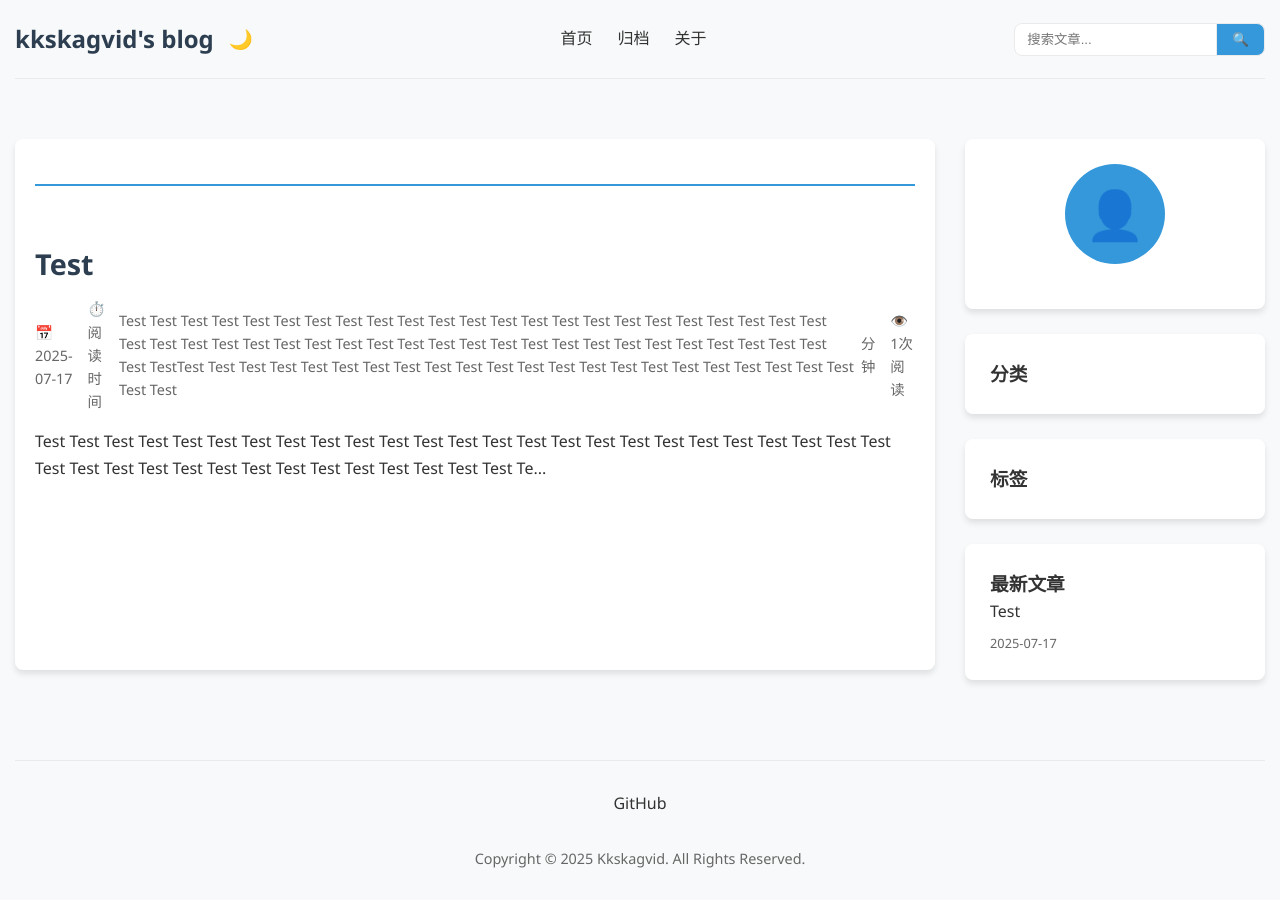
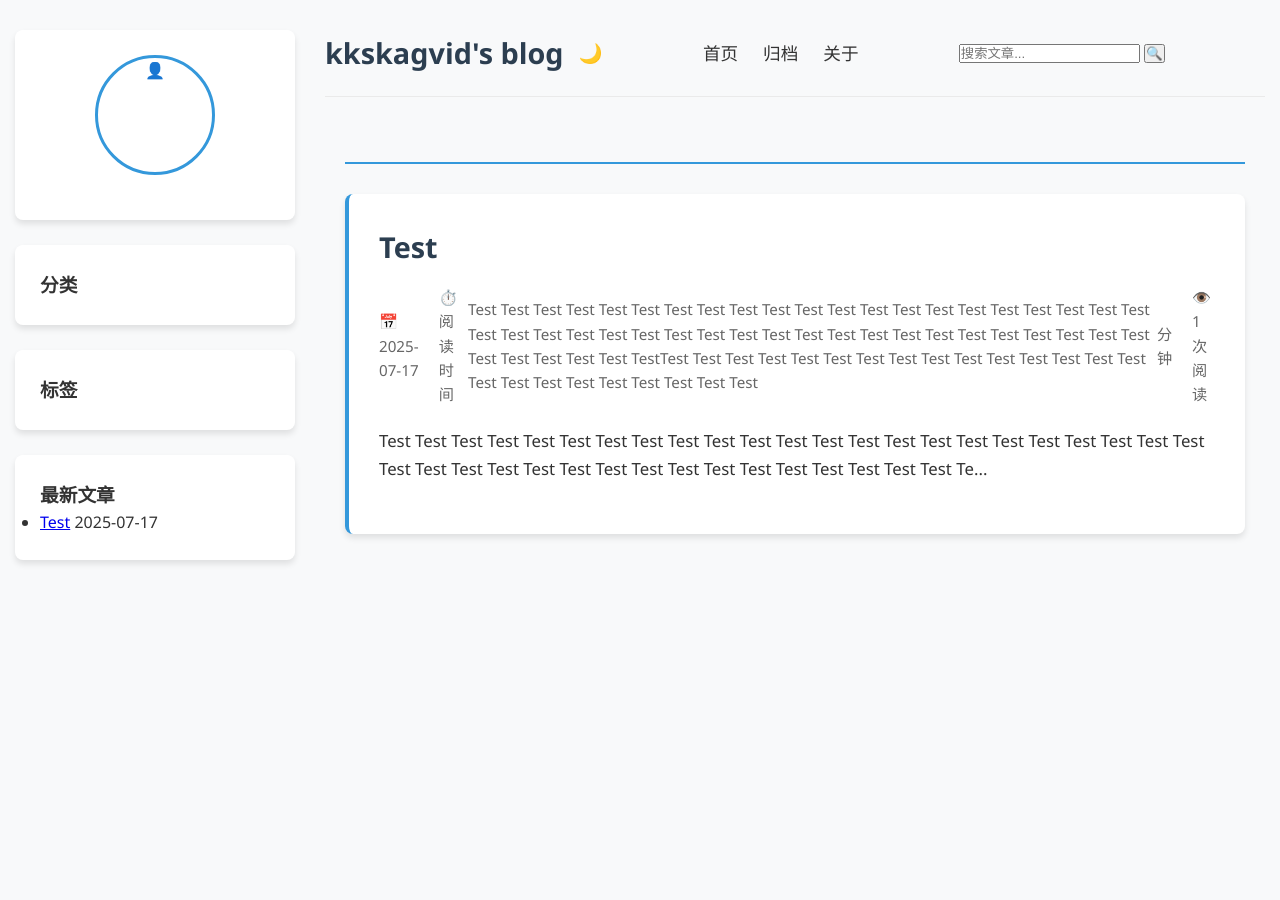
Before and after one commit to kkskagvid/kkskagvid.github.io, a Jekyll site: the page built from index.md, in a window 1280 px wide and 900 px high. Built offline with Jekyll 4.4.1, drawn with Linux system fonts in a browser that asks for light colours.

Commit message:
Update home.css

```diff
--- a/assets/css/home.css
+++ b/assets/css/home.css
@@ -1,4 +1,3 @@
-/* 基础变量 */
 :root {
       --primary-color: #3498db;
       --secondary-color: #2c3e50;
@@ -22,7 +21,6 @@
       --border-color: #333;
     }
 
-/* 基础样式 */
     * {
       margin: 0;
       padding: 0;
@@ -39,215 +37,17 @@ body {
 
     .container {
       display: grid;
-  grid-template-columns: 1fr;
+      grid-template-columns: 280px 1fr;
       grid-template-rows: auto 1fr auto;
       grid-template-areas:
-    "navbar"
-    "content"
-    "footer";
+        "sidebar navbar"
+        "sidebar content"
+        "footer footer";
       min-height: 100vh;
       max-width: 1400px;
       margin: 0 auto;
       padding: 0 15px;
-}
-
-/* 导航栏样式 */
-.navbar {
-  grid-area: navbar;
-  display: flex;
-  justify-content: space-between;
-  align-items: center;
-  padding: 20px 0;
-  border-bottom: 1px solid var(--border-color);
-  margin-bottom: 30px;
-}
-
-.navbar-brand {
-  display: flex;
-  align-items: center;
-  gap: 15px;
-}
-
-.navbar-brand a {
-  font-size: 1.5rem;
-  font-weight: bold;
-  color: var(--secondary-color);
-  text-decoration: none;
-}
-
-.theme-toggle {
-  background: none;
-  border: none;
-  font-size: 1.2rem;
-  cursor: pointer;
-  color: var(--text-color);
-  transition: var(--transition);
-}
-
-.navbar-links {
-  display: flex;
-  list-style: none;
-  gap: 25px;
-}
-
-.navbar-links a {
-  text-decoration: none;
-  color: var(--text-color);
-  font-weight: 500;
-  transition: var(--transition);
-}
-
-.navbar-links a:hover {
-  color: var(--primary-color);
-}
-
-.navbar-search {
-  display: flex;
-  align-items: center;
-}
-
-.navbar-search input {
-  padding: 8px 12px;
-  border: 1px solid var(--border-color);
-  border-radius: var(--radius) 0 0 var(--radius);
-  background-color: var(--card-bg);
-  color: var(--text-color);
-  outline: none;
-  transition: var(--transition);
-}
-
-.navbar-search button {
-  padding: 8px 15px;
-  border: 1px solid var(--border-color);
-  border-left: none;
-  background-color: var(--primary-color);
-  color: white;
-  border-radius: 0 var(--radius) var(--radius) 0;
-  cursor: pointer;
-  transition: var(--transition);
-}
-
-.navbar-search button:hover {
-  background-color: var(--secondary-color);
-}
-
-.navbar-toggle {
-  display: none;
-  flex-direction: column;
-  justify-content: space-between;
-  width: 30px;
-  height: 21px;
-  cursor: pointer;
-}
-
-.navbar-toggle span {
-  height: 3px;
-  width: 100%;
-  background-color: var(--text-color);
-  border-radius: 10px;
-  transition: var(--transition);
-}
-
-/* 主要内容区 */
-.content {
-  grid-area: content;
-  padding: 20px;
-  background-color: var(--card-bg);
-  border-radius: var(--radius);
-  box-shadow: var(--shadow);
-  margin-bottom: 30px;
-}
-
-.content-header {
-  margin-bottom: 30px;
-  padding-bottom: 15px;
-  border-bottom: 2px solid var(--primary-color);
-}
-
-.content-header h1 {
-  color: var(--secondary-color);
-  margin-bottom: 10px;
-}
-
-.subtitle {
-  color: var(--text-color);
-  opacity: 0.8;
-  font-size: 1.1rem;
-}
-
-/* 文章列表样式 */
-.post-list {
-  list-style: none;
-}
-
-.post-item {
-  padding: 25px 0;
-  border-bottom: 1px solid var(--border-color);
-  transition: var(--transition);
-}
-
-.post-item:hover {
-  background-color: rgba(52, 152, 219, 0.05);
-}
-
-.post-item:last-child {
-  border-bottom: none;
-}
-
-.post-title {
-  font-size: 1.8rem;
-  margin-bottom: 10px;
-}
-
-.post-title a {
-  color: var(--secondary-color);
-  text-decoration: none;
-  transition: var(--transition);
-}
-
-.post-title a:hover {
-  color: var(--primary-color);
-}
-
-.post-meta {
-  display: flex;
-  gap: 15px;
-  margin-bottom: 15px;
-  color: #666;
-  font-size: 0.9rem;
-}
-
-.post-meta span {
-  display: flex;
-  align-items: center;
-  gap: 5px;
-}
-
-.post-excerpt {
-  margin-bottom: 15px;
-  color: var(--text-color);
-  line-height: 1.7;
-}
-
-.post-tags {
-  display: flex;
-  gap: 10px;
-  margin-top: 15px;
-}
-
-.tag {
-  background-color: rgba(52, 152, 219, 0.1);
-  color: var(--primary-color);
-  padding: 4px 10px;
-  border-radius: 20px;
-  font-size: 0.8rem;
-  text-decoration: none;
-  transition: var(--transition);
-}
-
-.tag:hover {
-  background-color: var(--primary-color);
-  color: white;
+      gap: 30px;
     }
 
     /* 侧边栏样式 */
@@ -255,7 +55,10 @@ body {
       grid-area: sidebar;
       display: flex;
       flex-direction: column;
-  gap: 25px;
+      padding: 30px 0;
+      position: sticky;
+      top: 0;
+      height: 100vh;
     }
 
     .sidebar-card {
@@ -263,6 +66,7 @@ body {
       border-radius: var(--radius);
       padding: 25px;
       box-shadow: var(--shadow);
+      margin-bottom: 25px;
     }
 
     .author-info {
@@ -270,21 +74,46 @@ body {
     }
 
     .author-avatar {
-  width: 100px;
-  height: 100px;
+      width: 120px;
+      height: 120px;
       margin: 0 auto 20px;
       border-radius: 50%;
-  background-color: var(--primary-color);
-  display: flex;
-  align-items: center;
-  justify-content: center;
-  font-size: 3rem;
-  color: white;
+      overflow: hidden;
+      border: 3px solid var(--primary-color);
+    }
+
+    .author-avatar img {
+      width: 100%;
+      height: 100%;
+      object-fit: cover;
     }
 
     .author-info h3 {
       margin-bottom: 10px;
       color: var(--secondary-color);
+      font-size: 1.5rem;
+    }
+
+    .author-info p {
+      color: var(--text-color);
+      margin-bottom: 20px;
+      font-size: 0.95rem;
+    }
+
+    .github-link {
+      display: inline-block;
+      background-color: var(--secondary-color);
+      color: white;
+      padding: 8px 15px;
+      border-radius: 4px;
+      text-decoration: none;
+      transition: var(--transition);
+      font-weight: 500;
+    }
+
+    .github-link:hover {
+      background-color: var(--primary-color);
+      transform: translateY(-2px);
     }
 
     .categories {
@@ -336,37 +165,149 @@ body {
       color: white;
     }
 
-.recent-posts {
+    /* 导航栏样式 */
+    .navbar {
+      grid-area: navbar;
+      display: flex;
+      justify-content: space-between;
+      align-items: center;
+      padding: 30px 0 20px;
+      border-bottom: 1px solid var(--border-color);
+      margin-bottom: 20px;
+    }
+
+    .navbar-brand {
+      display: flex;
+      align-items: center;
+      gap: 15px;
+    }
+
+    .navbar-brand a {
+      font-size: 1.8rem;
+      font-weight: bold;
+      color: var(--secondary-color);
+      text-decoration: none;
+    }
+
+    .theme-toggle {
+      background: none;
+      border: none;
+      font-size: 1.2rem;
+      cursor: pointer;
+      color: var(--text-color);
+      transition: var(--transition);
+    }
+
+    .navbar-links {
+      display: flex;
+      list-style: none;
+      gap: 25px;
+    }
+
+    .navbar-links a {
+      text-decoration: none;
+      color: var(--text-color);
+      font-weight: 500;
+      transition: var(--transition);
+      font-size: 1.1rem;
+    }
+
+    .navbar-links a:hover {
+      color: var(--primary-color);
+    }
+
+    /* 主要内容区 */
+    .content {
+      grid-area: content;
+      padding: 0 20px 30px;
+    }
+
+    .content-header {
+      margin-bottom: 30px;
+      padding-bottom: 15px;
+      border-bottom: 2px solid var(--primary-color);
+    }
+
+    .content-header h1 {
+      color: var(--secondary-color);
+      font-size: 2.2rem;
+    }
+
+    /* 文章列表样式 */
+    .post-list {
       list-style: none;
     }
 
-.recent-posts li {
-  margin-bottom: 12px;
-  padding-bottom: 12px;
-  border-bottom: 1px dashed var(--border-color);
+    .post-item {
+      padding: 30px;
+      margin-bottom: 25px;
+      background-color: var(--card-bg);
+      border-radius: var(--radius);
+      box-shadow: var(--shadow);
+      transition: var(--transition);
+      border-left: 4px solid var(--primary-color);
     }
 
-.recent-posts li:last-child {
-  border-bottom: none;
-  margin-bottom: 0;
-  padding-bottom: 0;
+    .post-item:hover {
+      transform: translateY(-5px);
+      box-shadow: 0 8px 15px rgba(0, 0, 0, 0.1);
     }
 
-.recent-posts a {
-  text-decoration: none;
-  color: var(--text-color);
-  transition: var(--transition);
-  display: block;
-  margin-bottom: 5px;
+    .post-title {
+      font-size: 1.8rem;
+      margin-bottom: 15px;
     }
 
-.recent-posts a:hover {
+    .post-title a {
+      color: var(--secondary-color);
+      text-decoration: none;
+      transition: var(--transition);
+    }
+
+    .post-title a:hover {
       color: var(--primary-color);
     }
 
-.recent-posts span {
-  font-size: 0.8rem;
+    .post-meta {
+      display: flex;
+      gap: 20px;
+      margin-bottom: 20px;
       color: #666;
+      font-size: 0.95rem;
+    }
+
+    .post-meta span {
+      display: flex;
+      align-items: center;
+      gap: 5px;
+    }
+
+    .post-excerpt {
+      margin-bottom: 20px;
+      color: var(--text-color);
+      line-height: 1.7;
+      font-size: 1.05rem;
+    }
+
+    .post-tags {
+      display: flex;
+      gap: 10px;
+      margin-top: 15px;
+    }
+
+    .tag {
+      background-color: rgba(52, 152, 219, 0.1);
+      color: var(--primary-color);
+      padding: 5px 12px;
+      border-radius: 20px;
+      font-size: 0.85rem;
+      text-decoration: none;
+      transition: var(--transition);
+    }
+
+    .tag:hover {
+      background-color: var(--primary-color);
+      color: white;
     }
 
     /* 页脚样式 */
@@ -375,6 +316,7 @@ body {
       padding: 30px 0;
       border-top: 1px solid var(--border-color);
       margin-top: 30px;
+      text-align: center;
     }
 
     .footer-content {
@@ -386,6 +328,7 @@ body {
 
     .footer-links {
       display: flex;
+      justify-content: center;
       gap: 20px;
       margin-bottom: 15px;
     }
@@ -394,6 +337,10 @@ body {
       color: var(--text-color);
       text-decoration: none;
       transition: var(--transition);
+      font-size: 1.1rem;
+      display: flex;
+      align-items: center;
+      gap: 5px;
     }
 
     .footer-links a:hover {
@@ -402,35 +349,44 @@ body {
 
     .copyright {
       color: #666;
-  font-size: 0.9rem;
+      font-size: 0.95rem;
     }
 
     /* 响应式设计 */
-@media (min-width: 992px) {
+    @media (max-width: 991px) {
       .container {
-    grid-template-columns: 1fr 300px;
+        grid-template-columns: 1fr;
         grid-template-areas:
-      "navbar navbar"
-      "content sidebar"
-      "footer footer";
-    gap: 30px;
+          "navbar"
+          "content"
+          "sidebar"
+          "footer";
       }
 
       .sidebar {
-    align-self: flex-start;
-    position: sticky;
-    top: 30px;
-  }
+        position: static;
+        height: auto;
       }
 
-@media (max-width: 991px) {
-  .navbar-links,
-  .navbar-search {
+      .navbar-links {
         display: none;
       }
 
       .navbar-toggle {
         display: flex;
+        flex-direction: column;
+        justify-content: space-between;
+        width: 30px;
+        height: 21px;
+        cursor: pointer;
+      }
+
+      .navbar-toggle span {
+        height: 3px;
+        width: 100%;
+        background-color: var(--text-color);
+        border-radius: 10px;
+        transition: var(--transition);
       }
 
       .navbar.active .navbar-links {
@@ -445,21 +401,19 @@ body {
         box-shadow: var(--shadow);
         z-index: 100;
       }
-
-  .navbar.active .navbar-search {
-    display: flex;
-    width: 100%;
-    margin-top: 15px;
-  }
     }
 
     @media (max-width: 768px) {
-  .post-meta {
-    flex-direction: column;
-    gap: 8px;
+      .post-item {
+        padding: 20px;
       }
 
       .post-title {
         font-size: 1.5rem;
       }
+
+      .post-meta {
+        flex-direction: column;
+        gap: 8px;
       }
+    }
```
Lines whose indentation alone changed are shown as unchanged.
